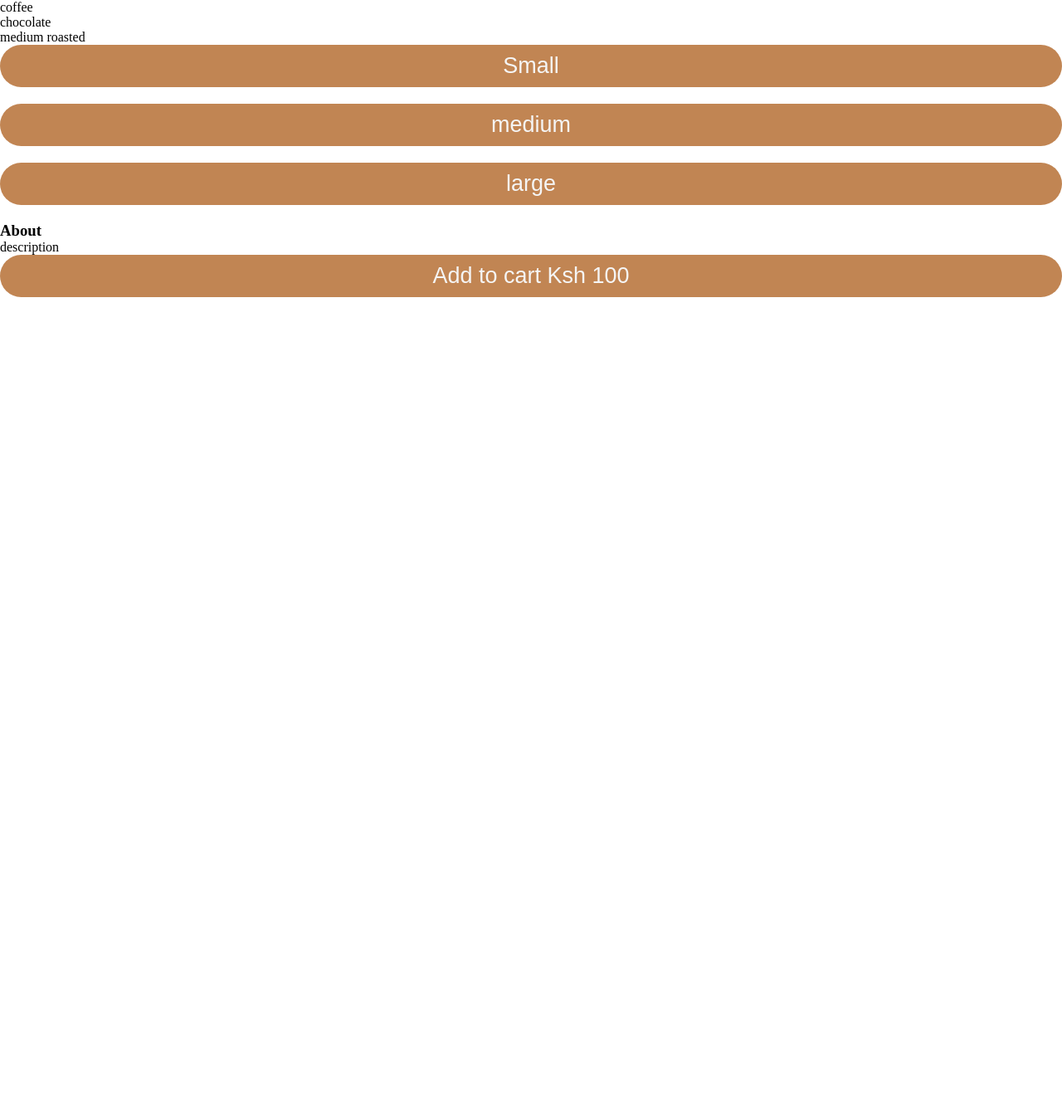
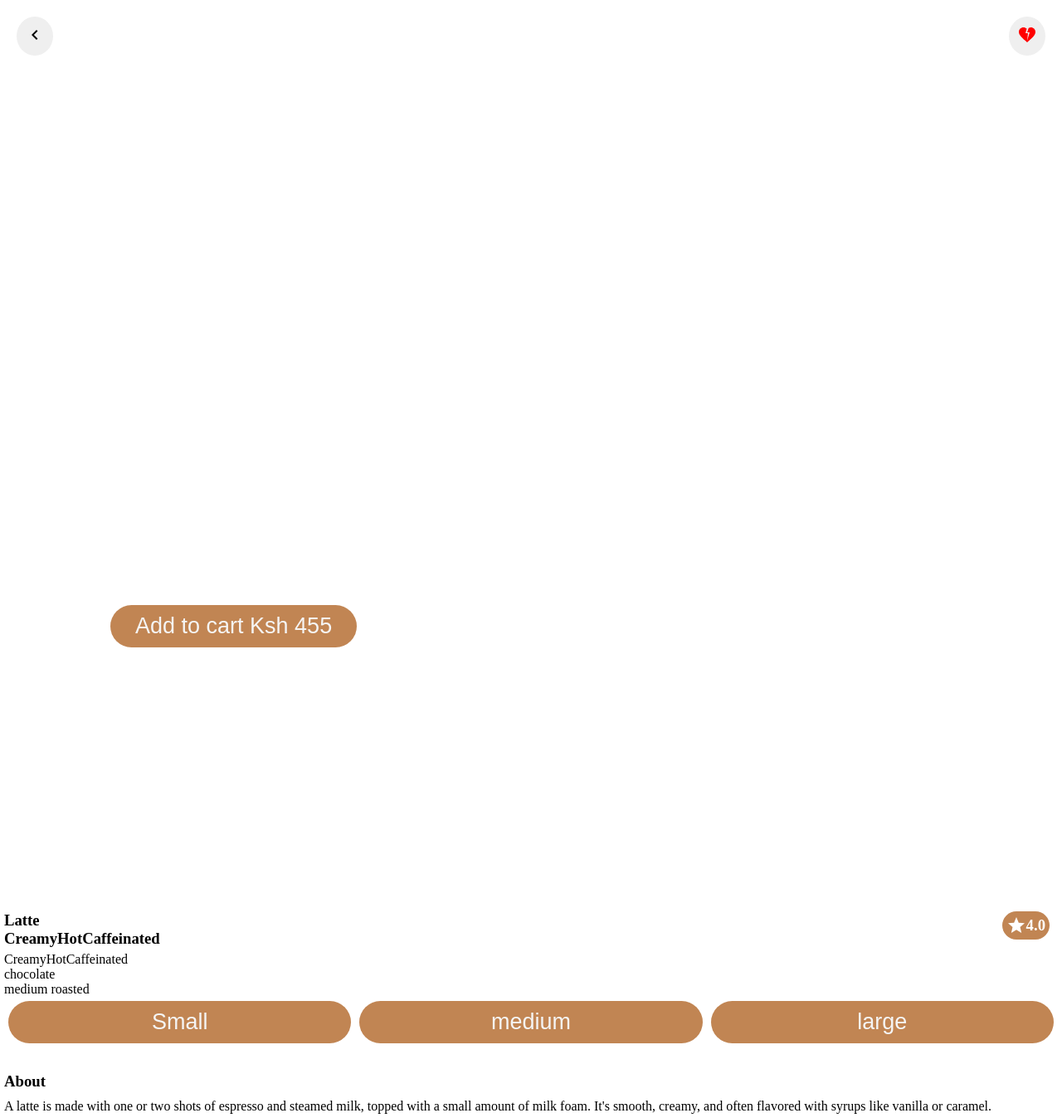
Before and after one commit to johnkinuthiaa/coffee_shop, a React (Vite) app: page /description/1 in a window 1280 px wide. Shown: the whole page at 83% size. Before the commit the page ends 800 px from the top, so only its background shows below. Built offline with nearby package versions, Linux system fonts and the light colour scheme; a web font is replaced by a local one.

Commit message:
search functionality

```diff
--- a/src/components/Body.jsx
+++ b/src/components/Body.jsx
@@ -4,6 +4,7 @@ import Data from "/src/Data.js"
 import Card from "./Card.jsx";
 import {Link, useNavigate} from "react-router-dom";
 import CoffeeDesc from "./CoffeeDesc.jsx";
+import DataContainer from "./DataContainer.jsx";
 const Body =()=>{
     const navigate =useNavigate()
     return(
@@ -20,28 +21,7 @@ const Body =()=>{
                 <CategoryButton title={"Affogato"} />
 
             </div>
-            <div className={"coffee__available"}>
-                {Data.length>0?
-                    (Data.map((coffee,key)=>(
-                        <div className={"coffee_holder"}  onClick={()=>{
-                            navigate(`/description/${key}`)
-
-                        }}>
-                            <Card name={coffee.name}
-                                  image={coffee.image}
-                                  price={coffee.price}
-                                  incl={coffee.categories}
-                                  description={coffee.description}
-
-                            />
-                        </div>
-                    )))
-                    :
-                    (
-                        <div>data is empty</div>
-                    )
-                }
-            </div>
+            <DataContainer Data={Data}/>
         </div>
     )
 }
--- a/src/components/Card.css
+++ b/src/components/Card.css
@@ -4,6 +4,7 @@
     display: flex;
     flex-direction: column;
     /*margin-bottom: 5px;*/
+    padding: 2px;
     margin: 5px;
     cursor: pointer;
     width: 100%;
@@ -12,7 +13,9 @@
     box-shadow:0 0 4px rgba(0, 0, 0, 0.2);
 }
 
-
+.text__part>div>*,.add__to__cart{
+    padding: 10px;
+}
 .add__to__cart button{
     border-radius: 50%;
     background-color: #C18553;
@@ -21,7 +24,7 @@
     width: fit-content;
     border: none;
     outline: none;
-    padding: 10px;
+    padding: 5px;
     margin-right: 5px;
 
 }
@@ -29,8 +32,12 @@
     display: flex;
     justify-content: space-between;
     align-items: baseline;
+    flex-direction: column;
 }
 .add__to__cart{
     display: flex;
-    align-items: baseline;
 }
+.amount{
+    font-size: 20px;
+    font-weight: 900;
+}
--- a/src/components/Card.jsx
+++ b/src/components/Card.jsx
@@ -11,7 +11,7 @@ const Card =({image,name,incl,price,description})=>{
                 <div>
                     <h4>{name}</h4>
                     <p>{incl[0]}</p>
-                    <p>Ksh: {price}</p>
+                    <p>Ksh: <span className={"amount"}>{price*130}</span></p>
                 </div>
                 {/*<p>{description}</p>*/}
                 <div className={"add__to__cart"}>
--- a/src/components/CoffeeDesc.css
+++ b/src/components/CoffeeDesc.css
@@ -0,0 +1,71 @@
+.coffee__description{
+    display: flex;
+    flex-direction: column;
+    justify-content: space-between;
+    margin: 5px;
+}
+.top__part{
+    display: flex;
+    flex-direction: column;
+    justify-content: space-between;
+}
+.like__back{
+    display: flex;
+    justify-content: space-between;
+    padding: 15px;
+}
+.like__back button{
+    border-radius: 50%;
+    outline: none;
+    border: none;
+    padding: 10px;
+    cursor: pointer;
+}
+.bottom__name{
+    display: flex;
+    justify-content: space-between;
+    margin-top: 80%;
+}
+.text{
+    margin-top: 10px;
+}
+.text>p{
+    margin-top: 10px;
+}
+.rating{
+    display: flex;
+    background-color: #C18553;
+    border-radius: 20px;
+    align-items: center;
+    padding: 5px;
+    margin-right: 10px;
+    color: white;
+}
+.size__buttons{
+    display: flex;
+
+
+}
+.size__buttons>*{
+    padding: 5px ;
+    margin: 0 ;
+    font-size: 10px ;
+    width: 33.33% ;
+    align-items: center;
+    text-align: center;
+    border-radius: 10px !important;
+}
+.bottom__add__to__cart{
+    margin-top: 10px;
+    bottom: 0;
+    position: absolute;
+    align-items: center;
+    justify-content: center;
+    margin-left: 10%;
+}
+.bottom__description{
+    display: flex;
+    flex-direction: column;
+    margin-top: 5px;
+    height: 100%;
+}
--- a/src/components/CoffeeDesc.jsx
+++ b/src/components/CoffeeDesc.jsx
@@ -1,30 +1,64 @@
 import "./CoffeeDesc.css"
 import CategoryButton from "./CategoryButton.jsx";
+import Data from "../Data.js";
+import {
+    HeartBroken, KeyboardArrowLeft,
+    Star
+} from "@mui/icons-material";
+import {useState} from "react";
+import {useNavigate} from "react-router-dom";
 const CoffeeDesc =()=>{
-    const ksh =100
     const id =window.location.pathname
-    console.log(id)
+    const itemId =id.substring(13,id.length)
+    const item =Data[itemId]
+    const[liked,setLiked] =useState(false)
+    const[rating,setRating] =useState(false)
+    const navigate =useNavigate()
+
     return(
         <div className={"coffee__description"}>
-            <div className={"top__navigation"}></div>
+            <div className={"top__part"}>
+                <div className={"like__back"}>
+                    <button onClick={()=>navigate("/home")}><KeyboardArrowLeft/></button>
+                    <button onClick={()=>{
+                        setLiked(!liked)
+
+                    }}>
+                        {liked?(<HeartBroken />):(<HeartBroken style={{color:"red"}}/>)}
+
+                    </button>
+                </div>
+                <div className={"bottom__name"}>
+                    <div>
+                        <h3>{item.name}</h3>
+                        <h3>{item.categories}</h3>
+                    </div>
+                    <div>
+                        <div className={"rating"}>
+                            <Star />
+                            <h3>4.0</h3>
+                        </div>
+                    </div>
+                </div>
+            </div>
             <div className={"bottom__description"}>
                 <div className={"about"}>
-                    <div>coffee</div>
+                    <div>{item.categories}</div>
                     <div>chocolate</div>
                     <div>medium roasted</div>
                 </div>
                 <div className={"size__buttons"}>
-                    <CategoryButton title={'Small'}/>
+                    <CategoryButton title={'Small'} />
                     <CategoryButton title={'medium'}/>
                     <CategoryButton title={'large'}/>
                 </div>
                 <div className={"more__info"}>
                     <div className={"text"}>
                         <h3>About</h3>
-                        <p>description</p>
+                        <p>{item.description}</p>
                     </div>
-                    <div>
-                        <CategoryButton title={`Add to cart  Ksh ${ksh}`}/>
+                    <div className={"bottom__add__to__cart"}>
+                        <CategoryButton title={`Add to cart  Ksh ${item.price*130}`}/>
                     </div>
 
                 </div>
--- /dev/null
+++ b/src/components/DataContainer.jsx
@@ -0,0 +1,32 @@
+
+import Card from "./Card.jsx";
+import {useNavigate} from "react-router-dom";
+
+const DataContainer =({Data})=>{
+    const navigate =useNavigate()
+    return (
+        <div className={"coffee__available"}>
+            {Data.length > 0 ?
+                (Data.map((coffee,key) => (
+                    <div className={"coffee_holder"} onClick={() => {
+                        navigate(`/description/${coffee.id-1}`)
+
+                    }}>
+                        <Card name={coffee.name}
+                              image={coffee.image}
+                              price={coffee.price}
+                              incl={coffee.categories}
+                              description={coffee.description}
+
+                        />
+                    </div>
+                )))
+                :
+                (
+                    <div>data is empty</div>
+                )
+            }
+        </div>
+    )
+}
+export default DataContainer
--- a/src/components/SearchSection.css
+++ b/src/components/SearchSection.css
@@ -52,8 +52,26 @@
     cursor: pointer;
 }
 .search__section h4{
-    margin-top: 10px;
+    margin-top: 5px;
 }
 .search__section__welcome{
     margin-left: 10px;
 }
+.shopping__cart{
+    display: flex;
+    flex-direction: column-reverse;
+    height: fit-content;
+}
+.shopping__cart p{
+    border-radius: 50% 50% 2px 2px;
+    background-color: red;
+    color: white;
+    font-weight: 300;
+    align-items: center;
+    text-align: center;
+}
+.shopping__cart .shopping__cart__icon{
+    margin-top: -3px;
+    font-weight: 900;
+
+}
--- a/src/components/SearchSection.jsx
+++ b/src/components/SearchSection.jsx
@@ -2,8 +2,20 @@ import LocationOnIcon from '@mui/icons-material/LocationOn';
 import NotificationsNoneIcon from '@mui/icons-material/NotificationsNone';
 import SearchIcon from '@mui/icons-material/Search';
 import "./SearchSection.css"
+import Data from "../Data.js";
+import {useState} from "react";
+import DataContainer from "./DataContainer.jsx";
+import {ShoppingCart} from "@mui/icons-material";
 
 const SearchSection =()=>{
+    const[search,setSearch] =useState("")
+    const[foundData,setData] =useState([])
+    const searchForCoffee =(search)=>{
+        const dt =Data.filter((data)=>{
+            return data.name.toLowerCase() ===search.toLowerCase()
+        })
+        setData(dt)
+    }
     return(
         <div className={"search__section"}>
             <div className={"search__section__profile"}>
@@ -13,17 +25,35 @@ const SearchSection =()=>{
                     <p>Nairobi,Kenya</p>
                 </div>
                 <NotificationsNoneIcon/>
+                <div className={"shopping__cart"}>
+                    <ShoppingCart className={"shopping__cart__icon"}/>
+                    <p>1</p>
+                </div>
             </div>
             <div className={"search__section__welcome"}>
                 <h4>Good morning ,Angela</h4>
             </div>
             <div className={"search__section__search__section"}>
-                <input type={"search"} placeholder={"search for coffee"} className={"search__section__search__section__input"}/>
+                <input type={"search"}
+                       placeholder={"search for coffee"}
+                       className={"search__section__search__section__input"}
+                       onChange={(e)=>setSearch(e.target.value)}
+                />
                 <div className={"search__section__search__section__icon"}>
-                    <button><SearchIcon/></button>
-
+                    <button
+                        type={"submit"}
+                        onClick={(e)=>{
+                            e.preventDefault()
+                            searchForCoffee(search)
+                        }}>
+                        <SearchIcon/>
+                    </button>
                 </div>
             </div>
+            <div className={"search__section__results"}>
+                <DataContainer Data={foundData}/>
+            </div>
+
         </div>
     )
 }
```
Also changed, not shown: src/Data.js (+8 -0 lines).
